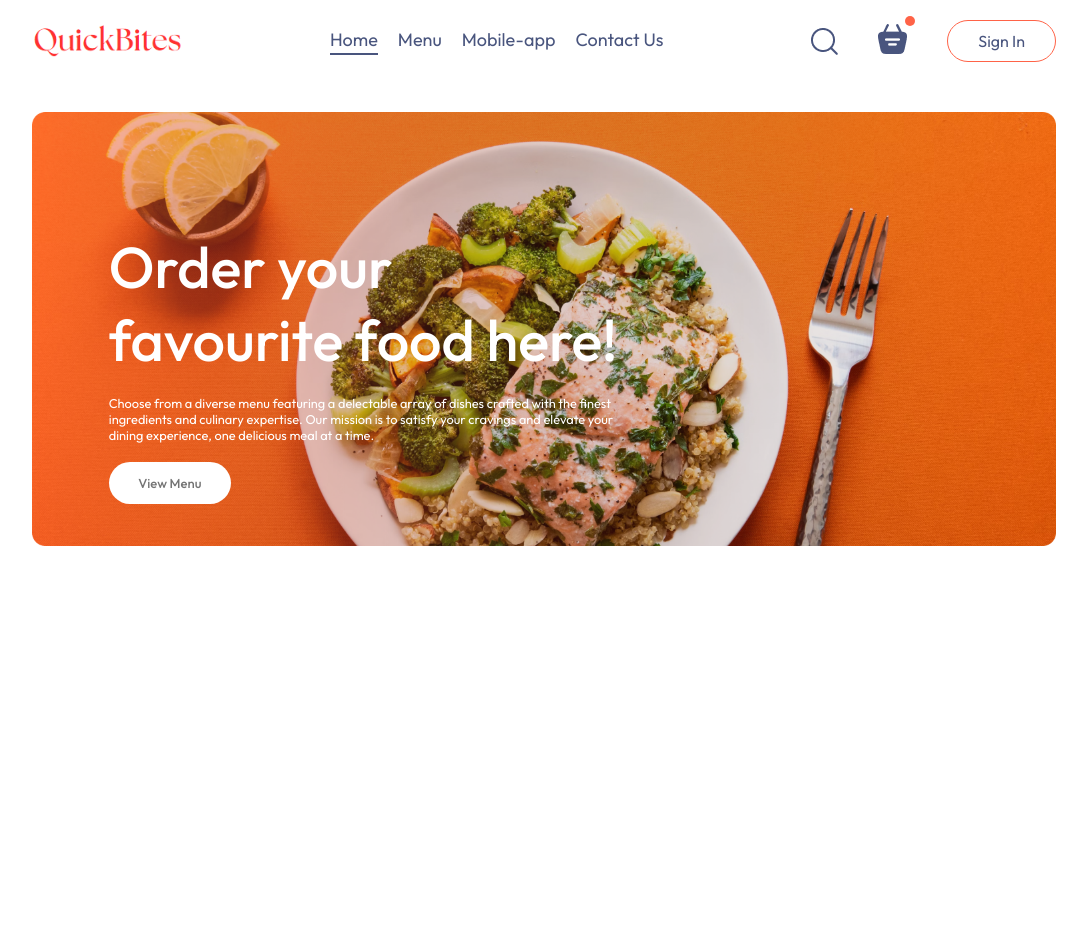
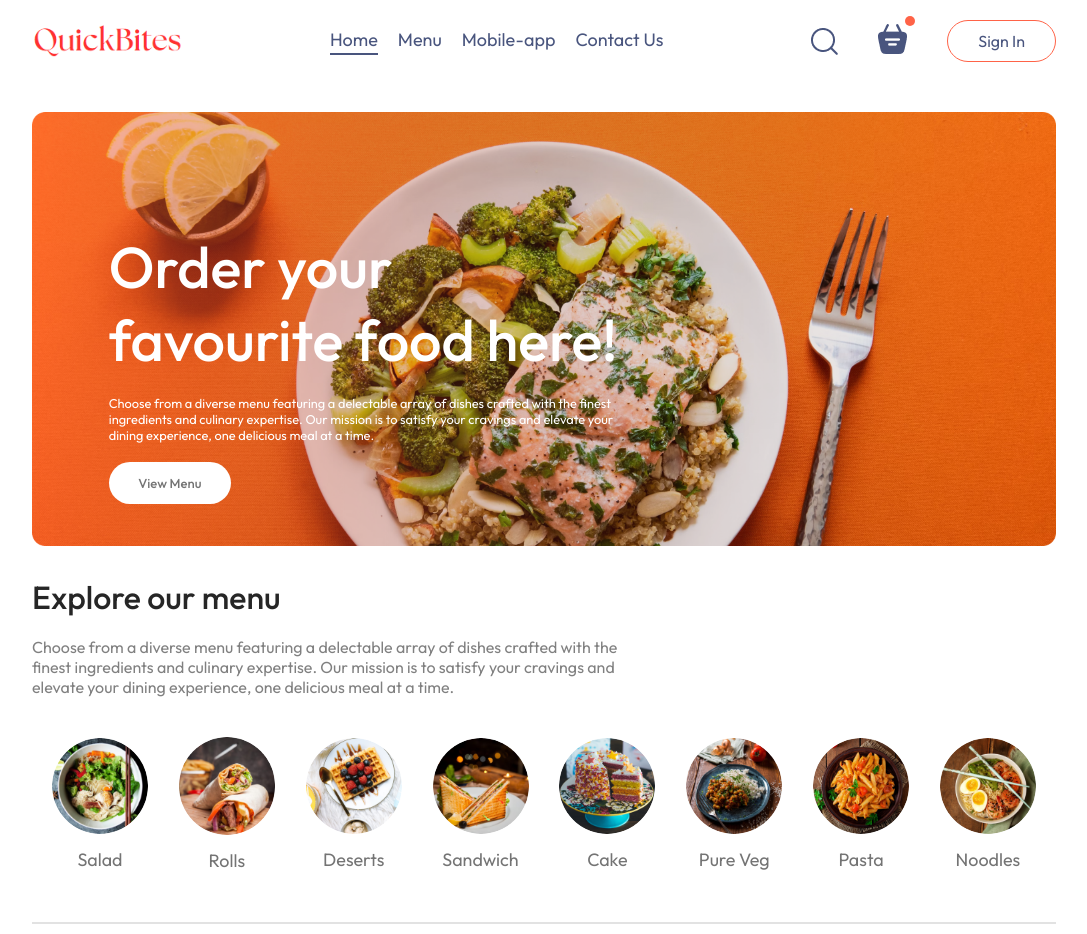
Before and after one commit to Tarun-032/Food-delivery-ecom, a React (Vite) app in the folder Frontend/: page / in a window 1280 px wide. Shown: the whole page, without its empty margins (96-1183 px from the left). Before the commit the page ends 800 px from the top, so only its background shows below. Built offline with nearby package versions, Linux system fonts and the light colour scheme.

Commit message:
1:09:44 tak ka sab

```diff
--- a/Frontend/src/Components/ExploreMenu/ExploreMenu.css
+++ b/Frontend/src/Components/ExploreMenu/ExploreMenu.css
@@ -0,0 +1,48 @@
+.explore-menu{
+    display: flex;
+    flex-direction: column;
+    gap: 20px;
+}
+.explore-menu h1{
+   color: #262626;
+   font-weight: 500;
+}
+.explore-menu-text{
+    max-width: 60%;
+    color: #808080;
+}
+.explore-menu-list{
+    display: flex;
+    justify-content: space-between;
+    align-items: center;
+    gap: 30px;
+    text-align: center;
+    margin: 20px;
+    overflow-x: scroll;
+}
+.explore-menu-list::-webkit-scrollbar{
+    display: none;
+}
+.explore-menu-list-item img{
+    width: 7.5vw;
+    min-width: 80px;
+    cursor: pointer;
+    border-radius: 50px;
+    transition: 0.2s;
+}
+.explore-menu-list-item p{
+    margin-top: 10px;
+    color: #747474;
+    font-size: max(1.4vw,16px);
+    cursor: pointer;
+}
+.explore-menu hr{
+    margin: 10px 0px;
+    height: 2px;
+    background-color: #e2e2e2;
+    border: none;
+}
+.explore-menu-list-item .active{
+    border: 4px solid tomato;
+    padding: 2px;
+}
--- a/Frontend/src/Components/ExploreMenu/ExploreMenu.jsx
+++ b/Frontend/src/Components/ExploreMenu/ExploreMenu.jsx
@@ -1,9 +1,24 @@
 import React from 'react'
 import './ExploreMenu.css'
-const ExploreMenu = () => {
+import { menu_list } from '../../assets/assets'
+
+const ExploreMenu = ({category,setCategory}) => {
   return (
-    <div>
-
+    <div className='explore-menu' id='explore-menu'>
+      <h1>Explore our menu</h1>
+      <p className='explore-menu-text'>Choose from a diverse menu featuring a delectable array of dishes crafted with the finest ingredients and culinary expertise. Our mission is to satisfy your cravings and elevate your dining experience, one delicious meal at a time.
+      </p>
+      <div className="explore-menu-list">
+        {menu_list.map((item,index)=>{
+            return (
+                <div onClick={()=>setCategory(prev=>prev===item.menu_name?"All":item.menu_name)} key={index} className="explore-menu-list-item">
+                    <img className={category===item.menu_name?"active":""} src={item.menu_image} alt="" />
+                    <p>{item.menu_name}</p>
+                </div>
+            )
+        })}
+      </div>
+      <hr/>
     </div>
   )
 }
--- /dev/null
+++ b/Frontend/src/context/StoreContext.jsx
@@ -0,0 +1,20 @@
+import { createContext } from "react";
+import { food_list } from "../assets/assets";
+
+export const StoreContext = createContext(null)
+
+const StoreContextProvider = (props) => {
+
+
+
+    const contextValue = {
+        food_list
+    }
+    return(
+        <StoreContext.Provider value={contextValue}>
+            {props.children}
+        </StoreContext.Provider>
+    )
+}
+
+export default StoreContextProvider;
--- a/Frontend/src/main.jsx
+++ b/Frontend/src/main.jsx
@@ -3,10 +3,12 @@
 import App from './App.jsx'
 import './index.css'
 import {BrowserRouter} from 'react-router-dom'
+import StoreContextProvider from './context/StoreContext.jsx'
 
 createRoot(document.getElementById('root')).render(
   <BrowserRouter>
-  <App />
+  <StoreContextProvider>
+    <App />
+  </StoreContextProvider>
   </BrowserRouter>
-
 )
--- a/Frontend/src/pages/Home/Home.jsx
+++ b/Frontend/src/pages/Home/Home.jsx
@@ -1,11 +1,16 @@
-import React from 'react'
+import React, { useState } from 'react'
 import './Home.css'
 import Header from '../../components/Navbar/Header/Header'
+import ExploreMenu from '../../components/ExploreMenu/ExploreMenu'
 
 const Home = () => {
+
+    const [category,setCategory] = useState("All");
+
   return (
     <div>
       <Header/>
+      <ExploreMenu category={category} setCategory={setCategory}/>
     </div>
   )
 }
```
Also changed, not shown: Frontend/src/Components/FoodDisplay/FoodDisplay.jsx (added, +15 -0 lines), Frontend/src/Components/FoodDisplay/FoodDisplay.css (added).
